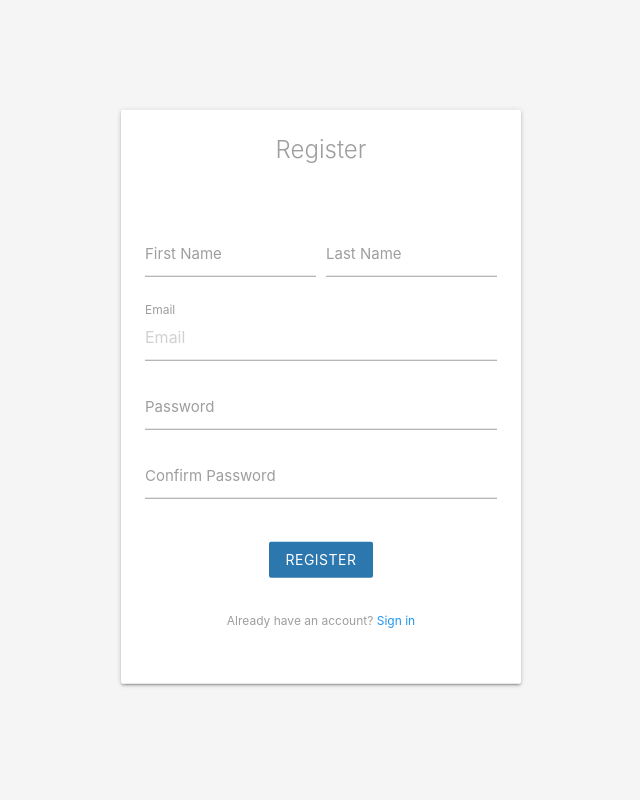
After one commit to rahmanwolied/HospitalProject, a PHP site: page /register.php in a window 1280 px wide. The commit adds this page. Shown: the whole page, without its empty margins (319-959 px from the left). Run offline with PHP 8.4, Linux system fonts and the light colour scheme.

Commit message:
added register.php

```diff
--- a/index.php
+++ b/index.php
@@ -21,6 +21,10 @@
                             <input style="margin-top: 20px;"type="submit" name="submit" value="Login" class="btn brand z-depth-0">
                         </div>
                         <span class="center"> <a style="font-size: 12px; margin-top: 10px; display: inline-block; margin-bottom: 50px;" class="grey-text" href="#">Forgot Password?</a></span>
+                        <div class= "grey-text">
+                            <span class="center"> New user? <a style="font-size: 12px; margin-top: 10px; display: inline-block; margin-bottom: 50px;" class="blue-text" href="register.php">Create account</a></span>
+                        </div>
+
                     </div>
                 </div>
             </div>
--- /dev/null
+++ b/register.php
@@ -0,0 +1,57 @@
+<!DOCTYPE html>
+<html lang="en">
+<head>
+    <meta charset="UTF-8">
+    <meta name="viewport" content="width=device-width, initial-scale=1.0">
+    <link rel="stylesheet" href="https://cdnjs.cloudflare.com/ajax/libs/materialize/1.0.0/css/materialize.min.css">
+    <title>Create Account</title>
+    <link rel="stylesheet" href="templates/style.css">
+    <script src="https://cdnjs.cloudflare.com/ajax/libs/materialize/1.0.0/js/materialize.min.js"></script>
+</head>
+
+<body class="grey lighten-4">
+
+        <div class="container center login-card" >
+            <div class="card white center">
+                <div class="card-content">
+                    <span class="card-title grey-text">Register</span>
+                    <form class = "col s12" action="admin_login.php" method="POST">
+                        <div class="form-names">
+
+                            <div class="input-field">
+                                <input type="text" name="fname">
+                                <label for="fname">First Name</label>
+                            </div>
+
+                            <div class="input-field">
+                                <input type="text" name="lname">
+                                <label for="lname">Last Name</label>
+                            </div>
+
+                        </div>
+                        <div class="input-field">
+                            <input type="email" name="email" placeholder="Email" autocomplete="off" class="validate">
+                            <label for="email" class="">Email</label>
+                        </div>
+                        <div class="input-field">
+                            <input type="password" name="pass">
+                            <label for="pass">Password</label>
+                        </div>
+                        <div class="input-field">
+                            <input type="password" name="passconfirm">
+                            <label for="passconfirm">Confirm Password</label>
+                        </div>
+                        <div class="center">
+                            <input style="margin-top: 20px;"type="submit" name="submit" value="Register" class="btn brand z-depth-0">
+                        </div>
+
+                        <div class="grey-text center account-have" style="padding-top: 24px;">
+                            Already have an account?<a class="blue-text" href="index.php">  Sign in</a>
+                        </div>
+
+                    </div>
+                </div>
+        </div>
+
+</body>
+</html>
--- a/templates/style.css
+++ b/templates/style.css
@@ -43,6 +43,20 @@ body {
     transform: translate(-50%, -50%);
 
 }
+
+.account-have{
+    font-size: 12px;
+    margin-top: 10px;
+    display: block;
+    padding: 30px;
+}
+
+.form-names{
+    display: flex !important;
+    justify-content: space-between;
+    column-gap: 10px;
+}
+
 .login-button{
     margin: 0px !important;
     color: #2c77ad !important;
```
